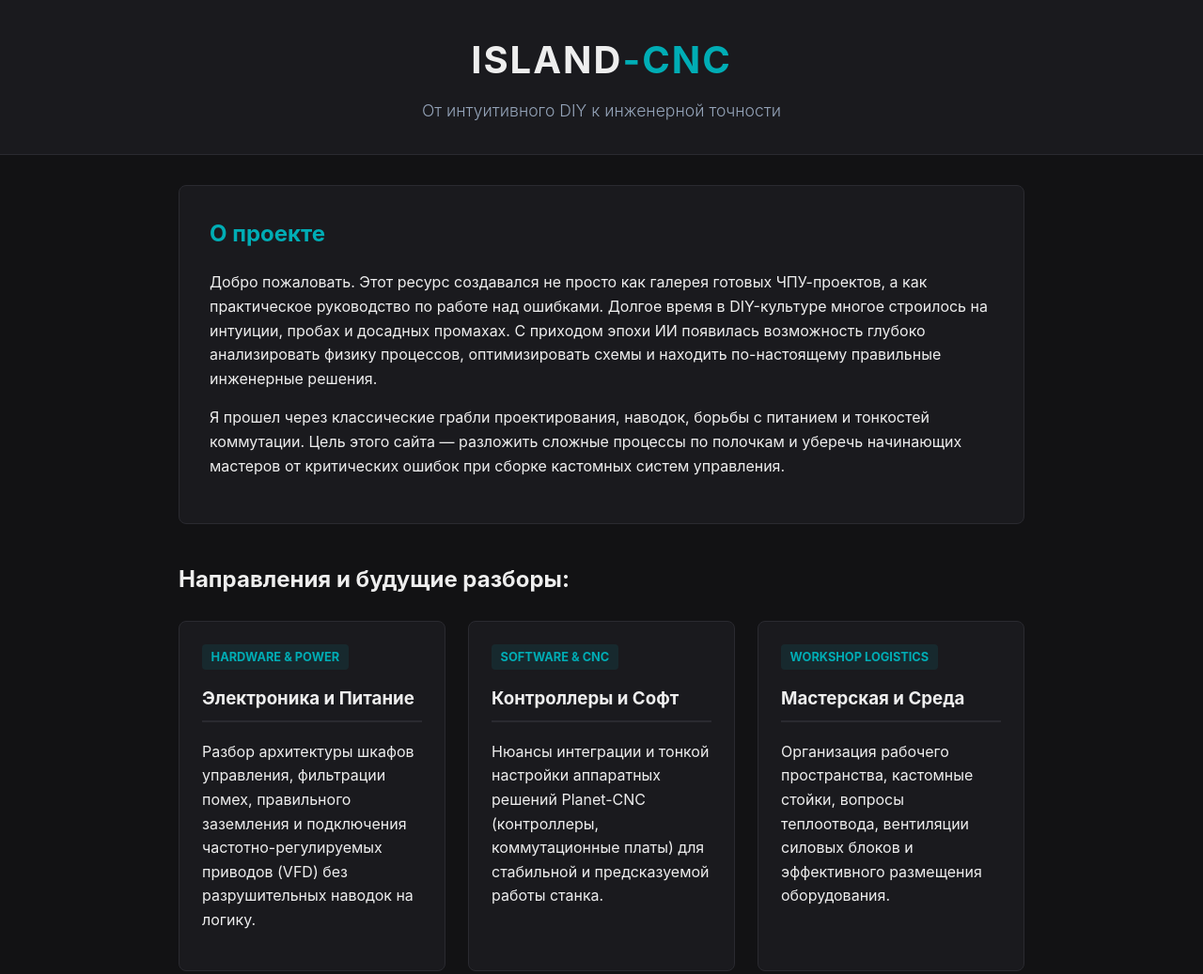
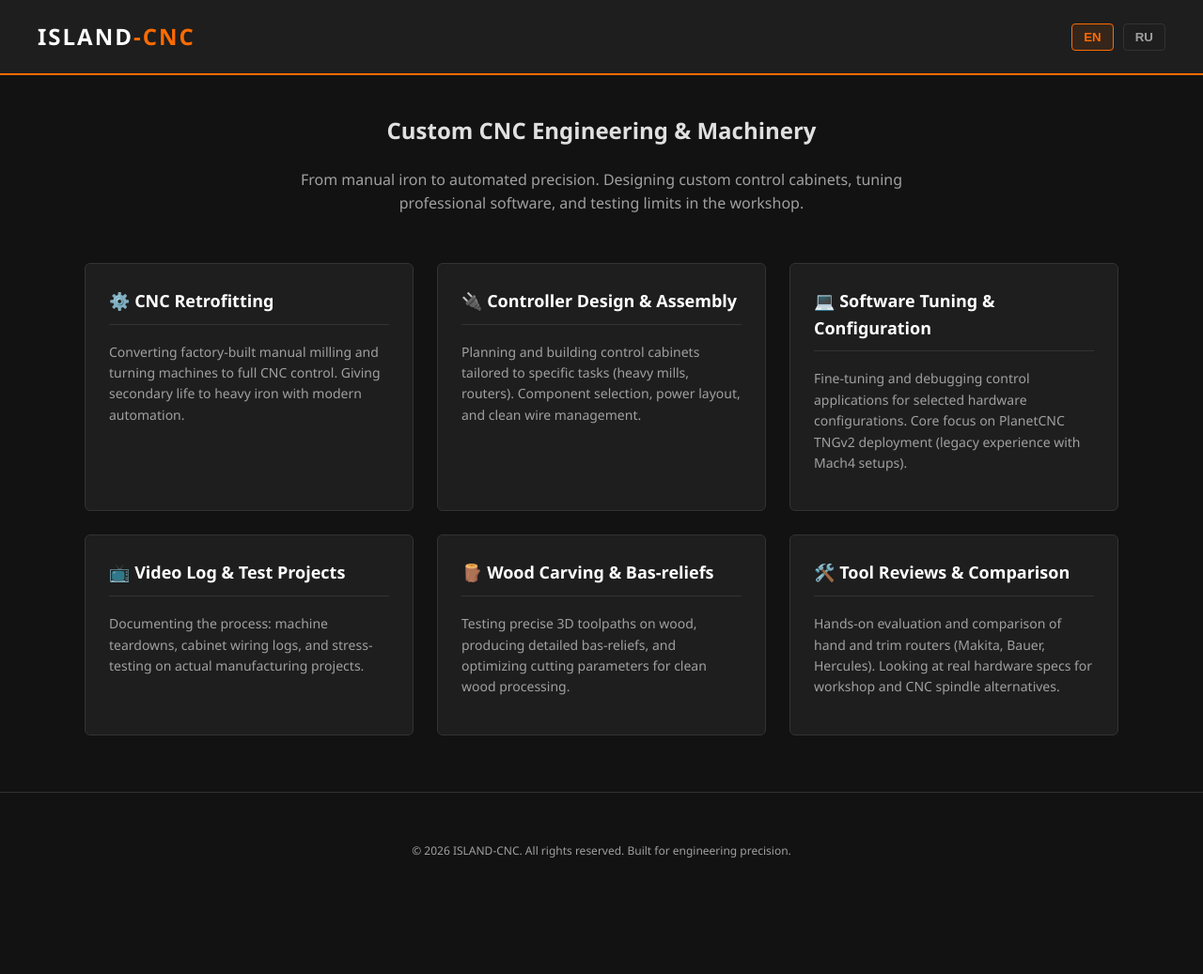
Before and after one commit to island-cnc/island-cnc.github.io, a plain HTML site: page index.html in a window 1280 px wide. Shown: the top 1037 px of the page at 94% size. After the commit the page ends 967 px from the top, so only its background shows below. Drawn offline with Linux system fonts and the light colour scheme.

Commit message:
Update EN/RU index.html

```diff
--- a/index.html
+++ b/index.html
@@ -1,161 +1,236 @@
 <!DOCTYPE html>
-<html lang="ru">
+<html lang="en">
 <head>
     <meta charset="UTF-8">
     <meta name="viewport" content="width=device-width, initial-scale=1.0">
-    <title>Island CNC — От интуитивного DIY к инженерной точности</title>
+    <title>ISLAND-CNC | Workshop & Engineering</title>
     <style>
         :root {
-            --bg-color: #121214;
-            --panel-bg: #1a1a1e;
-            --accent-color: #00adb5;
-            --text-main: #eeeeee;
-            --text-muted: #94a3b8;
-            --border-color: #2a2a30;
+            --bg-color: #121212;
+            --panel-bg: #1e1e1e;
+            --accent-color: #ff6b00; /* Инженерный оранжевый */
+            --text-main: #e0e0e0;
+            --text-muted: #a0a0a0;
+            --border-color: #333333;
         }
 
         body {
-            font-family: -apple-system, BlinkMacSystemFont, "Segoe UI", Roboto, Helvetica, Arial, sans-serif;
+            font-family: 'Segoe UI', Tahoma, Geneva, Verdana, sans-serif;
             background-color: var(--bg-color);
             color: var(--text-main);
-            line-height: 1.6;
             margin: 0;
             padding: 0;
+            line-height: 1.6;
         }
 
+        /* Шапка сайта */
         header {
             background-color: var(--panel-bg);
-            border-bottom: 1px solid var(--border-color);
-            padding: 2rem 1rem;
-            text-align: center;
+            border-bottom: 2px solid var(--accent-color);
+            padding: 20px 40px;
+            display: flex;
+            justify-content: space-between;
+            align-items: center;
         }
 
-        .header-container h1 {
+        .logo h1 {
             margin: 0;
-            font-size: 2.5rem;
+            font-size: 24px;
             letter-spacing: 2px;
-            color: var(--text-main);
+            color: #ffffff;
         }
 
-        .header-container h1 span {
+        .logo span {
             color: var(--accent-color);
         }
 
-        .tagline {
-            color: var(--text-muted);
-            font-size: 1.1rem;
-            margin-top: 0.5rem;
-            font-weight: 300;
+        /* Переключатель языков */
+        .lang-switch {
+            display: flex;
+            gap: 10px;
         }
 
-        main {
-            max-width: 900px;
-            margin: 0 auto;
-            padding: 2rem 1rem;
+        .lang-btn {
+            background: transparent;
+            border: 1px solid var(--border-color);
+            color: var(--text-muted);
+            padding: 6px 12px;
+            cursor: pointer;
+            border-radius: 4px;
+            font-weight: bold;
+            transition: all 0.3s ease;
         }
 
-        .intro-section {
-            background-color: var(--panel-bg);
-            border: 1px solid var(--border-color);
-            border-radius: 8px;
-            padding: 2rem;
-            margin-bottom: 2.5rem;
+        .lang-btn.active, .lang-btn:hover {
+            border-color: var(--accent-color);
+            color: var(--accent-color);
+            background-color: rgba(255, 107, 0, 0.1);
         }
 
-        .intro-section h2 {
-            margin-top: 0;
-            color: var(--accent-color);
+        /* Главный контейнер */
+        .container {
+            max-width: 1100px;
+            margin: 40px auto;
+            padding: 0 20px;
         }
 
+        /* Сетка разделов */
         .grid {
             display: grid;
-            grid-template-columns: repeat(auto-fit, minmax(280px, 1fr));
-            gap: 1.5rem;
+            grid-template-columns: repeat(auto-fit, minmax(320px, 1fr));
+            gap: 25px;
+            margin-top: 30px;
         }
 
         .card {
             background-color: var(--panel-bg);
             border: 1px solid var(--border-color);
-            border-radius: 8px;
-            padding: 1.5rem;
-            transition: transform 0.2s, border-color 0.2s;
+            border-radius: 6px;
+            padding: 25px;
+            transition: transform 0.2s ease, border-color 0.2s ease;
         }
 
         .card:hover {
-            transform: translateY(-2px);
+            transform: translateY(-3px);
             border-color: var(--accent-color);
         }
 
         .card h3 {
             margin-top: 0;
-            color: var(--text-main);
-            border-bottom: 2px solid var(--border-color);
-            padding-bottom: 0.5rem;
+            color: #ffffff;
+            font-size: 18px;
+            border-bottom: 1px solid var(--border-color);
+            padding-bottom: 10px;
         }
 
-        .badge {
-            background-color: rgba(0, 173, 181, 0.1);
+        .card h3 i {
             color: var(--accent-color);
-            padding: 0.2rem 0.6rem;
-            border-radius: 4px;
-            font-size: 0.8rem;
-            font-weight: bold;
-            display: inline-block;
-            margin-bottom: 1rem;
+            margin-right: 10px;
         }
 
+        .card p {
+            color: var(--text-muted);
+            font-size: 14px;
+        }
+
+        /* Подвал */
         footer {
             text-align: center;
-            padding: 3rem 1rem;
+            padding: 40px;
             color: var(--text-muted);
-            font-size: 0.9rem;
+            font-size: 12px;
             border-top: 1px solid var(--border-color);
-            margin-top: 4rem;
+            margin-top: 60px;
         }
     </style>
 </head>
 <body>
 
     <header>
-        <div class="header-container">
+        <div class="logo">
             <h1>ISLAND<span>-CNC</span></h1>
-            <div class="tagline">От интуитивного DIY к инженерной точности</div>
+        </div>
+        <div class="lang-switch">
+            <button class="lang-btn active" onclick="setLanguage('en')">EN</button>
+            <button class="lang-btn" onclick="setLanguage('ru')">RU</button>
         </div>
     </header>
 
-    <main>
-        <section class="intro-section">
-            <h2>О проекте</h2>
-            <p>Добро пожаловать. Этот ресурс создавался не просто как галерея готовых ЧПУ-проектов, а как практическое руководство по работе над ошибками. Долгое время в DIY-культуре многое строилось на интуиции, пробах и досадных промахах. С приходом эпохи ИИ появилась возможность глубоко анализировать физику процессов, оптимизировать схемы и находить по-настоящему правильные инженерные решения.</p>
-            <p>Я прошел через классические грабли проектирования, наводок, борьбы с питанием и тонкостей коммутации. Цель этого сайта — разложить сложные процессы по полочкам и уберечь начинающих мастеров от критических ошибок при сборке кастомных систем управления.</p>
-        </section>
+    <div class="container">
+        <!-- Главное интро -->
+        <div style="text-align: center; margin-bottom: 50px;">
+            <h2 data-en="Custom CNC Engineering & Machinery" data-ru="Проектирование ЧПУ и модернизация станков">Custom CNC Engineering & Machinery</h2>
+            <p style="max-width: 700px; margin: 0 auto; color: var(--text-muted);"
+               data-en="From manual iron to automated precision. Designing custom control cabinets, tuning professional software, and testing limits in the workshop."
+               data-ru="От ручного управления к автоматизированной точности. Проектирование систем управления, настройка профессионального софта и суровые тесты в мастерской.">
+               From manual iron to automated precision. Designing custom control cabinets, tuning professional software, and testing limits in the workshop.
+            </p>
+        </div>
 
-        <h2 style="margin-bottom: 1.5rem;">Направления и будущие разборы:</h2>
+        <!-- Сетка проектов / деятельности -->
+        <div class="grid">
 
-        <div class="grid">
+            <!-- Карточка 1: Модернизация -->
             <div class="card">
-                <span class="badge">HARDWARE & POWER</span>
-                <h3>Электроника и Питание</h3>
-                <p>Разбор архитектуры шкафов управления, фильтрации помех, правильного заземления и подключения частотно-регулируемых приводов (VFD) без разрушительных наводок на логику.</p>
+                <h3 data-en="⚙️ CNC Retrofitting" data-ru="⚙️ Модернизация станков">⚙️ CNC Retrofitting</h3>
+                <p data-en="Converting factory-built manual milling and turning machines to full CNC control. Giving secondary life to heavy iron with modern automation."
+                   data-ru="Перевод заводских серийных фрезерных и токарных станков с ручного управления на ЧПУ. Вторая жизнь тяжелого железа в эпоху автоматизации.">
+                   Converting factory-built manual milling and turning machines to full CNC control. Giving secondary life to heavy iron with modern automation.
+                </p>
             </div>
 
+            <!-- Карточка 2: Проектирование контроллеров -->
             <div class="card">
-                <span class="badge">SOFTWARE & CNC</span>
-                <h3>Контроллеры и Софт</h3>
-                <p>Нюансы интеграции и тонкой настройки аппаратных решений Planet-CNC (контроллеры, коммутационные платы) для стабильной и предсказуемой работы станка.</p>
+                <h3 data-en="🔌 Controller Design & Assembly" data-ru="🔌 Проектирование и сборка контроллеров">🔌 Controller Design & Assembly</h3>
+                <p data-en="Planning and building control cabinets tailored to specific tasks (heavy mills, routers). Component selection, power layout, and clean wire management."
+                   data-ru="Планирование и сборка шкафов управления под конкретные задачи (станки, роутеры). Подбор компонентов, расчет питания и чистый монтаж электроники.">
+                   Planning and building control cabinets tailored to specific tasks (heavy mills, routers). Component selection, power layout, and clean wire management.
+                </p>
             </div>
 
+            <!-- Карточка 3: Настройка софта -->
             <div class="card">
-                <span class="badge">WORKSHOP LOGISTICS</span>
-                <h3>Мастерская и Среда</h3>
-                <p>Организация рабочего пространства, кастомные стойки, вопросы теплоотвода, вентиляции силовых блоков и эффективного размещения оборудования.</p>
+                <h3 data-en="💻 Software Tuning & Configuration" data-ru="💻 Настройка и отладка ПО">💻 Software Tuning & Configuration</h3>
+                <p data-en="Fine-tuning and debugging control applications for selected hardware configurations. Core focus on PlanetCNC TNGv2 deployment (legacy experience with Mach4 setups)."
+                   data-ru="Тонкая настройка и отладка управляющих приложений под выбранную конфигурацию железа. Основной упор на экосистему PlanetCNC TNGv2 (есть большой опыт работы с Mach4).">
+                   Fine-tuning and debugging control applications for selected hardware configurations. Core focus on PlanetCNC TNGv2 deployment (legacy experience with Mach4 setups).
+                </p>
             </div>
+
+            <!-- Карточка 4: Видео и тесты -->
+            <div class="card">
+                <h3 data-en="📺 Video Log & Test Projects" data-ru="📺 Видеоотчеты и тест-проекты">📺 Video Log & Test Projects</h3>
+                <p data-en="Documenting the process: machine teardowns, cabinet wiring logs, and stress-testing on actual manufacturing projects."
+                   data-ru="Документирование процесса: переделка железа, сборка электроники и проверка готовых систем на реальных тестовых задачах.">
+                   Documenting the process: machine teardowns, cabinet wiring logs, and stress-testing on actual manufacturing projects.
+                </p>
+            </div>
+
+            <!-- Карточка 5: Деревообработка -->
+            <div class="card">
+                <h3 data-en="🪵 Wood Carving & Bas-reliefs" data-ru="🪵 3D-фрезеровка и барельефы">🪵 Wood Carving & Bas-reliefs</h3>
+                <p data-en="Testing precise 3D toolpaths on wood, producing detailed bas-reliefs, and optimizing cutting parameters for clean wood processing."
+                   data-ru="Тестирование точных 3D-траекторий по дереву, изготовление сложных барельефов и подбор режимов резания для идеальной чистоты поверхности.">
+                   Testing precise 3D toolpaths on wood, producing detailed bas-reliefs, and optimizing cutting parameters for clean wood processing.
+                </p>
+            </div>
+
+            <!-- Карточка 6: Обзоры инструмента -->
+            <div class="card">
+                <h3 data-en="🛠️ Tool Reviews & Comparison" data-ru="🛠️ Обзоры и сравнение инструмента">🛠️ Tool Reviews & Comparison</h3>
+                <p data-en="Hands-on evaluation and comparison of hand and trim routers (Makita, Bauer, Hercules). Looking at real hardware specs for workshop and CNC spindle alternatives."
+                   data-ru="Разбор «по косточкам» и сравнение ручных фрезеров (Makita, Bauer, Hercules). Анализ реальной механики для работы руками или интеграции на портал.">
+                   Hands-on evaluation and comparison of hand and trim routers (Makita, Bauer, Hercules). Looking at real hardware specs for workshop and CNC spindle alternatives.
+                </p>
+            </div>
+
         </div>
-    </main>
+    </div>
 
     <footer>
-        <p>&copy; 2026 Island-CNC. Все права защищены. Разработано совместно с ИИ.</p>
+        <p>&copy; 2026 ISLAND-CNC. All rights reserved. Built for engineering precision.</p>
     </footer>
 
+    <!-- Скрипт переключения языков -->
+    <script>
+        function setLanguage(lang) {
+            // Меняем активный класс на кнопках
+            document.querySelectorAll('.lang-btn').forEach(btn => {
+                btn.classList.remove('active');
+                if(btn.innerText.toLowerCase() === lang) {
+                    btn.classList.add('active');
+                }
+            });
+
+            // Находим все элементы с атрибутами перевода и меняем текст
+            document.querySelectorAll('[data-en]').forEach(el => {
+                if (lang === 'ru') {
+                    el.innerText = el.getAttribute('data-ru');
+                } else {
+                    el.innerText = el.getAttribute('data-en');
+                }
+            });
+        }
+    </script>
 </body>
 </html>
```
